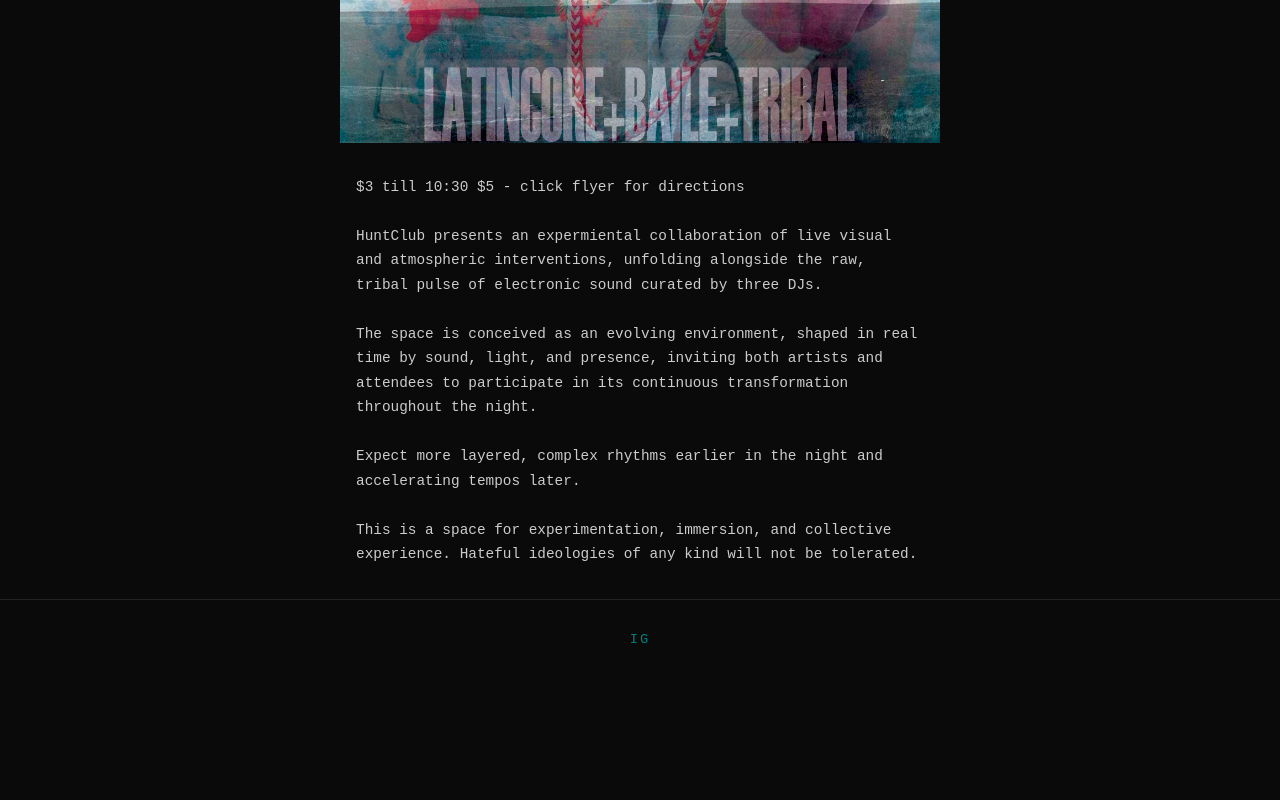
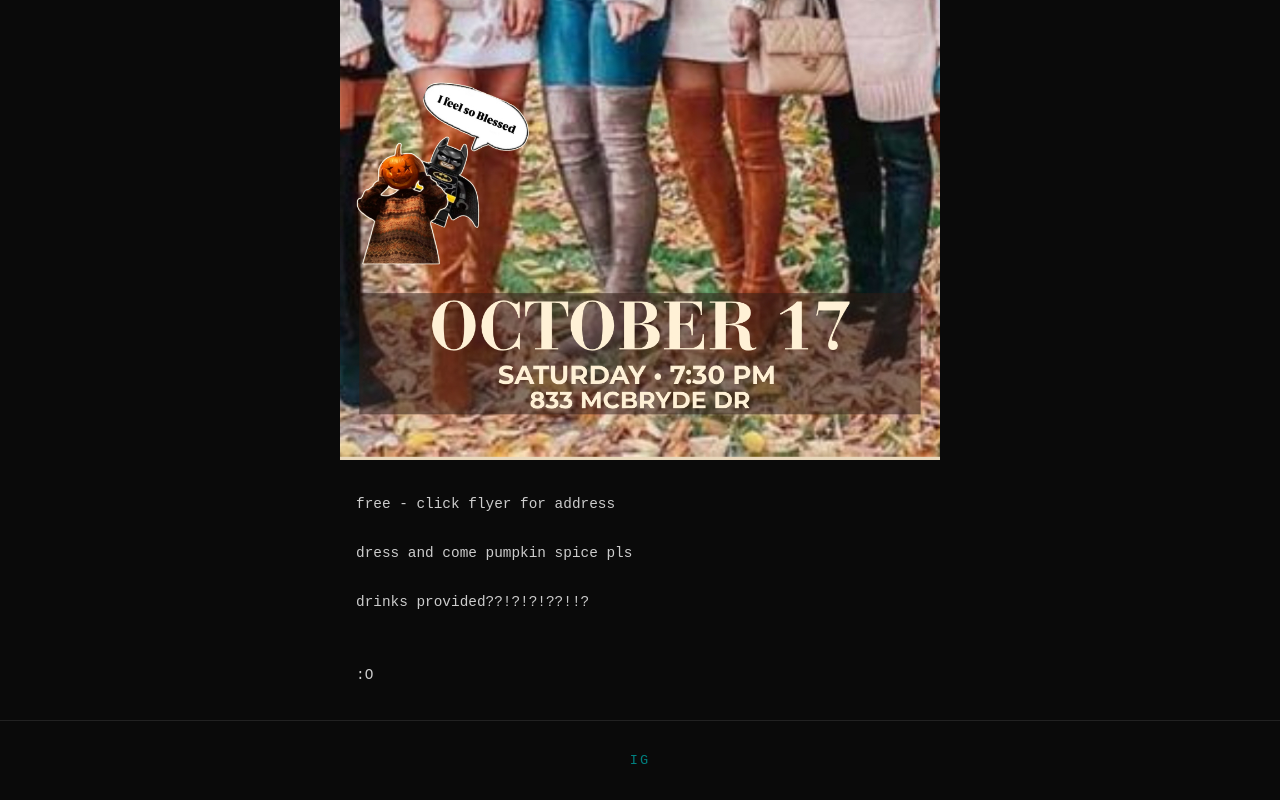
Before and after one commit to kingkendie/huntclub, a React (Vite) app: page / in a window 1280 px wide. Shown: the part 766-1566 px from the top of the page. Before the commit the page ends 1445 px from the top, so only its background shows below. Built offline with nearby package versions, Linux system fonts and the light colour scheme.

Commit message:
updated homepage

```diff
--- a/src/components/HomeSection.jsx
+++ b/src/components/HomeSection.jsx
@@ -6,28 +6,22 @@ export default function HomeSection({ onUnlock}) {
     return (
         <main>
             <h1 className="logo">huntclubhuntclub</h1>
-            <p className="subtitle">This was our last function of the year :'( or is it...</p>
+            <p className="subtitle">its baaack</p>
 
-            <a href="https://maps.app.goo.gl/DGG6pFxpTJfjxW6c7" target="_blank" rel="noreferrer">
-                <img src="/images/HUNTCLUBFEB7.jpg" alt="current flyer" className="flyer"/>
+            <a href="https://maps.app.goo.gl/kuS3gPNp8xCGPReZ7" target="_blank" rel="noreferrer">
+                <img src="/images/pumpkinflyer.jpeg" alt="christian girl autumn pt 2 flyer" className="flyer"/>
             </a>
 
             <div className="description">
-                <p>$3 till 10:30 $5 - click flyer for directions</p>
+                <p>free - click flyer for address</p>
                 <br />
-                <p>HuntClub presents an expermiental collaboration of live visual and atmospheric
-                interventions, unfolding alongside the raw, tribal pulse of electronic sound
-                curated by three DJs.</p>
+                <p>dress and come pumpkin spice pls</p>
                 <br />
-                <p>The space is conceived as an evolving environment, shaped in real time by sound,
-                light, and presence, inviting both artists and attendees to participate in its
-                continuous transformation throughout the night.</p>
+                <p>drinks provided??!?!?!??!!?</p>
                 <br />
-                <p>Expect more layered, complex rhythms earlier in the night and accelerating
-                tempos later.</p>
+                <p></p>
                 <br />
-                <p>This is a space for experimentation, immersion, and collective experience.
-                Hateful ideologies of any kind will not be tolerated.</p>
+                <p>:O</p>
             </div>
         </main>
     );
```
Also changed, not shown: public/images/pumpkinflyer.jpeg (added), src/components/Feb7.jsx (deleted).
